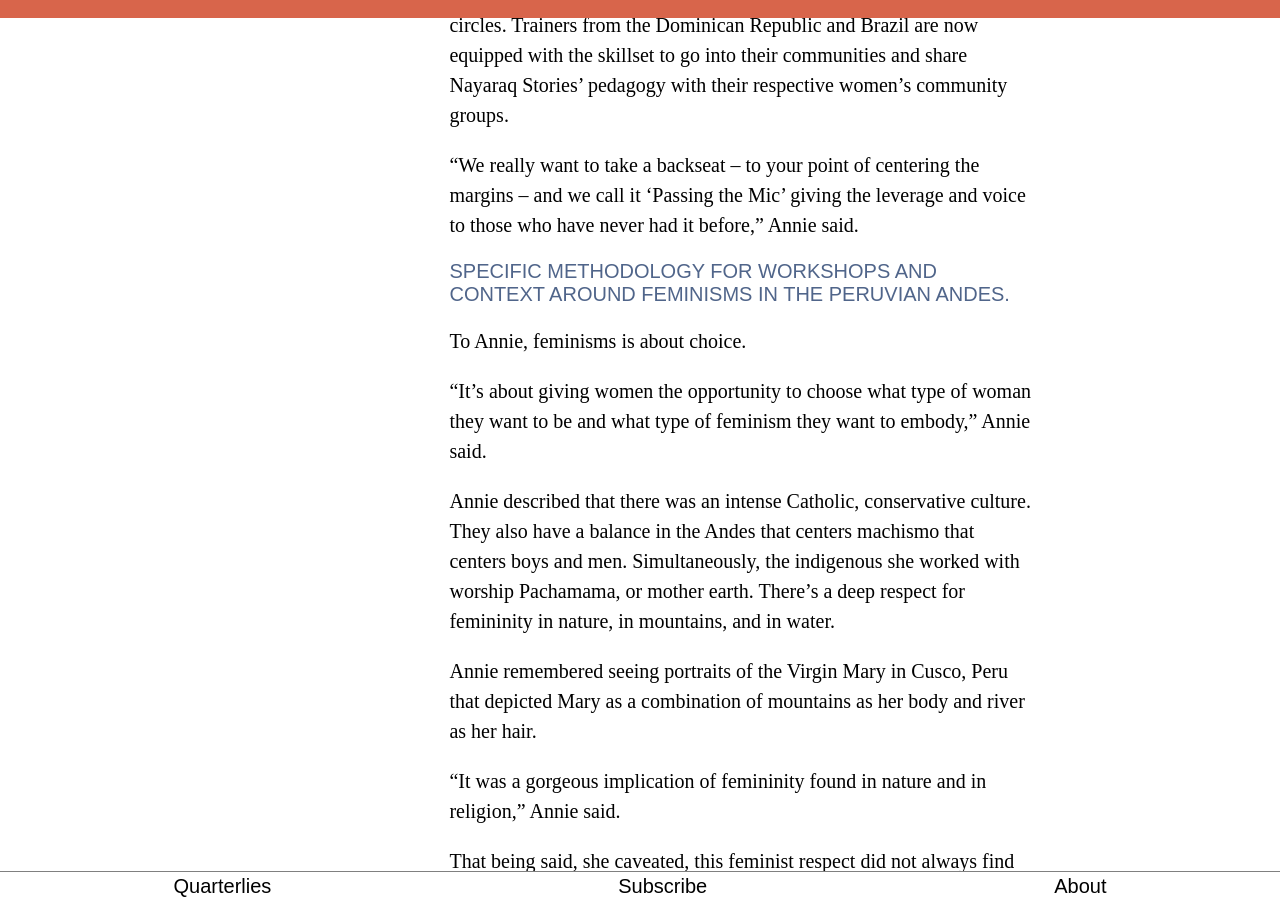
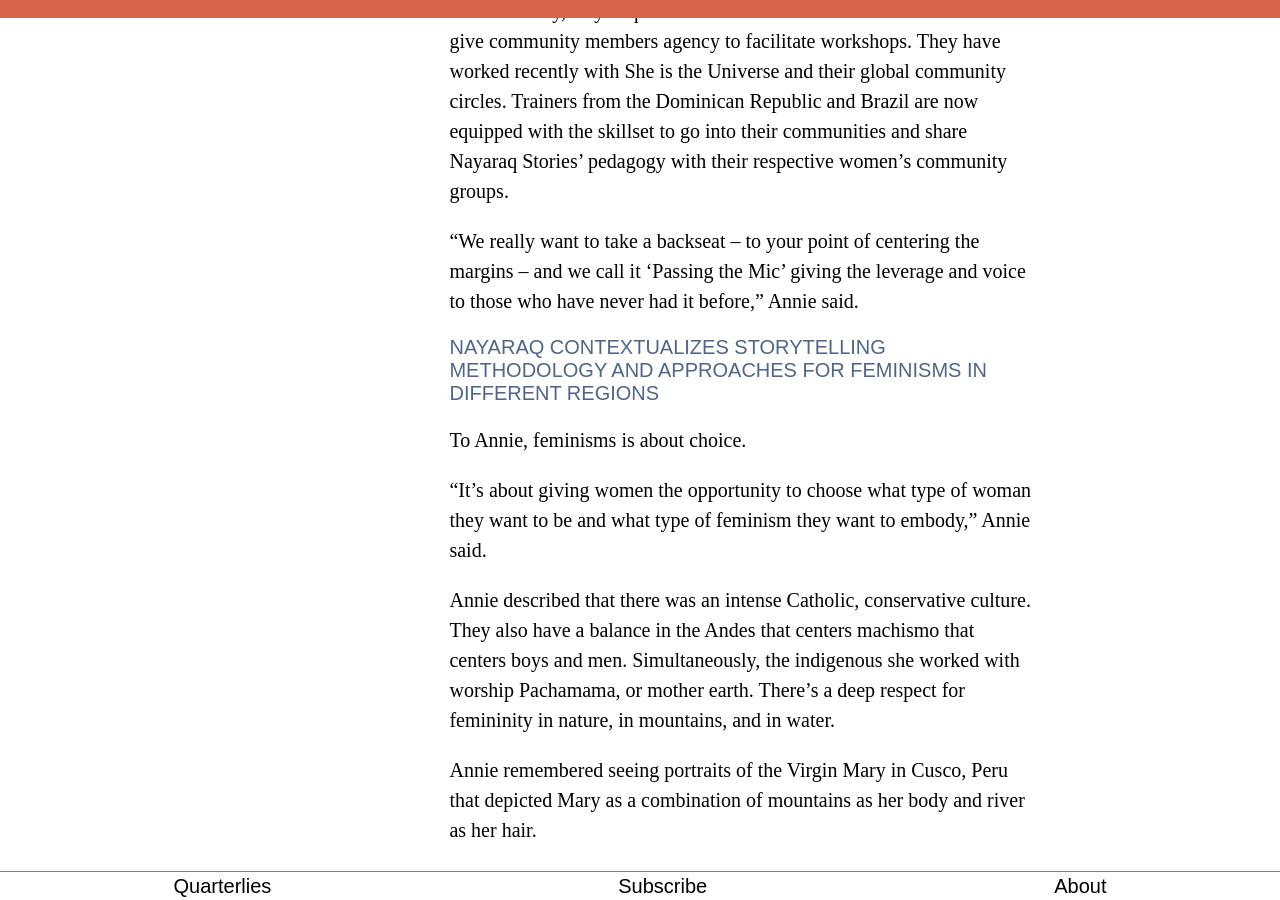
Before and after one commit to bennotkin/witziggy-world, a Jekyll site: the page built from _posts/2021-05-01-AnnieKuster.md, in a window 1280 px wide and 900 px high, scrolled down 2363 px. Built offline with Jekyll 4.4.1, drawn with Linux system fonts in a browser that asks for light colours; some web fonts are replaced.

Commit message:
Update 2021-05-01-AnnieKuster.md

````diff
--- a/_posts/2021-05-01-AnnieKuster.md
+++ b/_posts/2021-05-01-AnnieKuster.md
@@ -21,7 +21,11 @@
 “Number One: A lot of these women saw themselves as mothers, which is very beautiful in some ways and very different than how I was trying to portray them as this young person with all these hopes, dreams, and goals,” Annie said. “Two, they had these really strong stories and wisdom from their experiences that they had never shared before, because nobody had thought to ask them.”
 
 ```
-“You’d be surprised how powerful it is to simply ask somebody’s story. Validating that it is meaningful and it is purposeful." - Annie Kuster
+“You’d be surprised how powerful it is to
+simply ask somebody’s story. Validating that
+it is meaningful and it is purposeful."
+
+- Annie Kuster
 ```
 
 That summer sparked Annie’s interest in the ethical responsibility of storytelling.
@@ -45,7 +49,7 @@
 
 “We really want to take a backseat – to your point of centering the margins – and we call it ‘Passing the Mic’ giving the leverage and voice to those who have never had it before,” Annie said.
 
-### Specific Methodology for Workshops and Context around Feminisms in the Peruvian Andes.
+### Nayaraq Contextualizes Storytelling Methodology and Approaches for Feminisms in Different Regions
 To Annie, feminisms is about choice.
 
 “It’s about giving women the opportunity to choose what type of woman they want to be and what type of feminism they want to embody,” Annie said.
````
